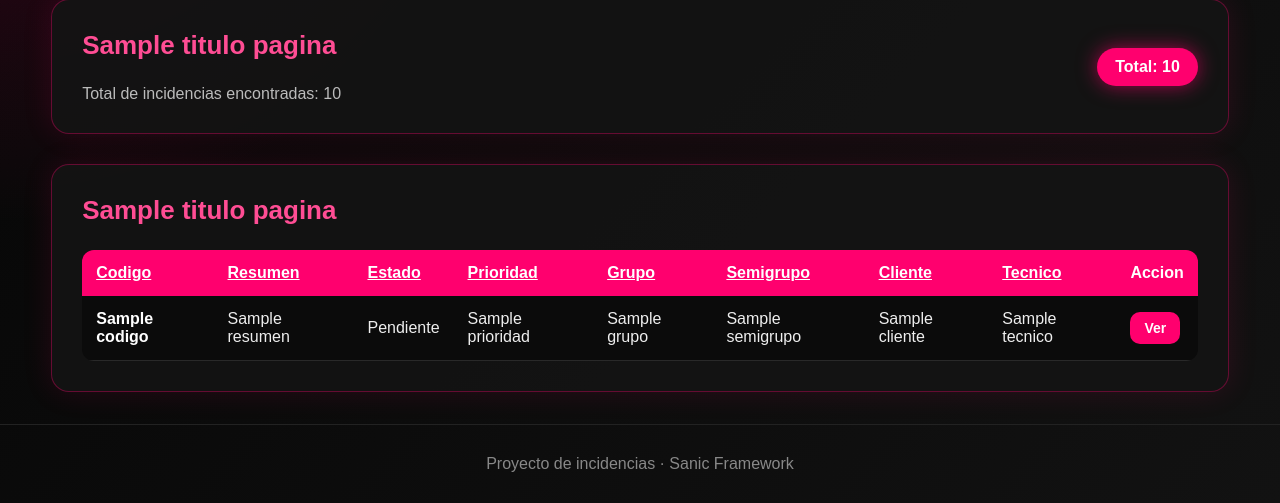
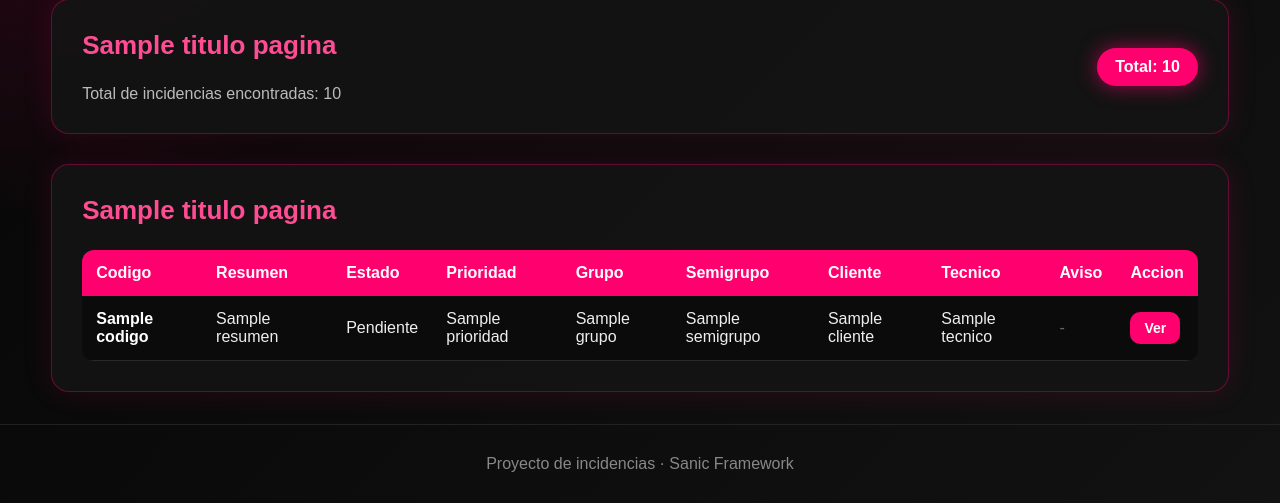
Before and after one commit to Gabriellungu123/Sanic, a Python web app: template app/templates/incidencias.html in a window 1280 px wide. Shown: the part 307-810 px from the top of the page. Run offline with Jinja, Linux system fonts and the light colour scheme; the template is opened without the code that fills it: most values are stand-ins (such as "Sample title", 1, 10 or a date in 2020).

Commit message:
minicambio

```diff
--- a/app/config.py
+++ b/app/config.py
@@ -1,4 +1,4 @@
-DB_HOST = "mysql"
+DB_HOST = "127.0.0.1"
 DB_PORT = 3306
 DB_USER = "sanic_user"
 DB_PASSWORD = "sanic_password"
--- a/app/static/style.css
+++ b/app/static/style.css
@@ -717,3 +717,20 @@ table a {
     margin-top: 8px;
     font-size: 13px;
 }
+.badge-aviso-comentario {
+    display: inline-flex;
+    align-items: center;
+    justify-content: center;
+    width: 26px;
+    height: 26px;
+    background: #ff006e;
+    color: white;
+    border-radius: 50%;
+    font-weight: bold;
+    font-size: 14px;
+    box-shadow: 0 0 14px rgba(255, 0, 110, 0.75);
+}
+
+.sin-aviso {
+    color: #666;
+}
--- a/app/templates/incidencias.html
+++ b/app/templates/incidencias.html
@@ -25,29 +25,81 @@
             <thead>
                 <tr>
                     <th>
-                        <a href="{{ enlaces_orden.codigo }}">Codigo</a>
+                        <a class="link-cabecera-tabla {% if orden_actual == 'codigo' %}activo{% endif %}" href="{{ enlaces_orden.codigo }}">
+                            Codigo
+                            {% if orden_actual == 'codigo' %}
+                                {% if direccion_actual == 'asc' %}↑{% else %}↓{% endif %}
+                            {% endif %}
+                        </a>
                     </th>
+
                     <th>
-                        <a href="{{ enlaces_orden.resumen }}">Resumen</a>
+                        <a class="link-cabecera-tabla {% if orden_actual == 'resumen' %}activo{% endif %}" href="{{ enlaces_orden.resumen }}">
+                            Resumen
+                            {% if orden_actual == 'resumen' %}
+                                {% if direccion_actual == 'asc' %}↑{% else %}↓{% endif %}
+                            {% endif %}
+                        </a>
                     </th>
+
                     <th>
-                        <a href="{{ enlaces_orden.estado }}">Estado</a>
+                        <a class="link-cabecera-tabla {% if orden_actual == 'estado' %}activo{% endif %}" href="{{ enlaces_orden.estado }}">
+                            Estado
+                            {% if orden_actual == 'estado' %}
+                                {% if direccion_actual == 'asc' %}↑{% else %}↓{% endif %}
+                            {% endif %}
+                        </a>
                     </th>
+
                     <th>
-                        <a href="{{ enlaces_orden.prioridad }}">Prioridad</a>
+                        <a class="link-cabecera-tabla {% if orden_actual == 'prioridad' %}activo{% endif %}" href="{{ enlaces_orden.prioridad }}">
+                            Prioridad
+                            {% if orden_actual == 'prioridad' %}
+                                {% if direccion_actual == 'asc' %}↑{% else %}↓{% endif %}
+                            {% endif %}
+                        </a>
                     </th>
+
                     <th>
-                        <a href="{{ enlaces_orden.grupo }}">Grupo</a>
+                        <a class="link-cabecera-tabla {% if orden_actual == 'grupo' %}activo{% endif %}" href="{{ enlaces_orden.grupo }}">
+                            Grupo
+                            {% if orden_actual == 'grupo' %}
+                                {% if direccion_actual == 'asc' %}↑{% else %}↓{% endif %}
+                            {% endif %}
+                        </a>
                     </th>
+
                     <th>
-                        <a href="{{ enlaces_orden.semigrupo }}">Semigrupo</a>
+                        <a class="link-cabecera-tabla {% if orden_actual == 'semigrupo' %}activo{% endif %}" href="{{ enlaces_orden.semigrupo }}">
+                            Semigrupo
+                            {% if orden_actual == 'semigrupo' %}
+                                {% if direccion_actual == 'asc' %}↑{% else %}↓{% endif %}
+                            {% endif %}
+                        </a>
                     </th>
+
                     <th>
-                        <a href="{{ enlaces_orden.cliente }}">Cliente</a>
+                        <a class="link-cabecera-tabla {% if orden_actual == 'cliente' %}activo{% endif %}" href="{{ enlaces_orden.cliente }}">
+                            Cliente
+                            {% if orden_actual == 'cliente' %}
+                                {% if direccion_actual == 'asc' %}↑{% else %}↓{% endif %}
+                            {% endif %}
+                        </a>
                     </th>
+
                     <th>
-                        <a href="{{ enlaces_orden.tecnico }}">Tecnico</a>
+                        <a class="link-cabecera-tabla {% if orden_actual == 'tecnico' %}activo{% endif %}" href="{{ enlaces_orden.tecnico }}">
+                            Tecnico
+                            {% if orden_actual == 'tecnico' %}
+                                {% if direccion_actual == 'asc' %}↑{% else %}↓{% endif %}
+                            {% endif %}
+                        </a>
                     </th>
+
+                    {% if usuario.rol != "cliente" %}
+                        <th>Aviso</th>
+                    {% endif %}
+
                     <th>Accion</th>
                 </tr>
             </thead>
@@ -72,6 +124,16 @@
                         <td>{{ incidencia.cliente }}</td>
                         <td>{{ incidencia.tecnico or "Sin asignar" }}</td>
 
+                        {% if usuario.rol != "cliente" %}
+                            <td>
+                                {% if incidencia.comentario_cliente_pendiente %}
+                                    <span class="badge-aviso-comentario">1</span>
+                                {% else %}
+                                    <span class="sin-aviso">-</span>
+                                {% endif %}
+                            </td>
+                        {% endif %}
+
                         <td>
                             <a
                                 href="/incidencia/{{ incidencia.codigo }}"
--- a/database.sql
+++ b/database.sql
@@ -41,6 +41,8 @@ CREATE TABLE incidencias (
 
     estado ENUM('Asignado', 'En curso', 'Pendiente', 'Cerrado', 'Cancelado', 'Resuelta') DEFAULT 'Asignado',
     prioridad ENUM('Baja', 'Media', 'Alta', 'Urgente') DEFAULT 'Media',
+
+    comentario_cliente_pendiente TINYINT(1) NOT NULL DEFAULT 0,
 
     cliente_id INT NOT NULL,
     grupo_id INT NOT NULL,
```
Also changed, not shown: app/routes/incidencias.py (+26 -0 lines), app/templates/index.html (+14 -0 lines), compose.yaml (+0 -9 lines).
